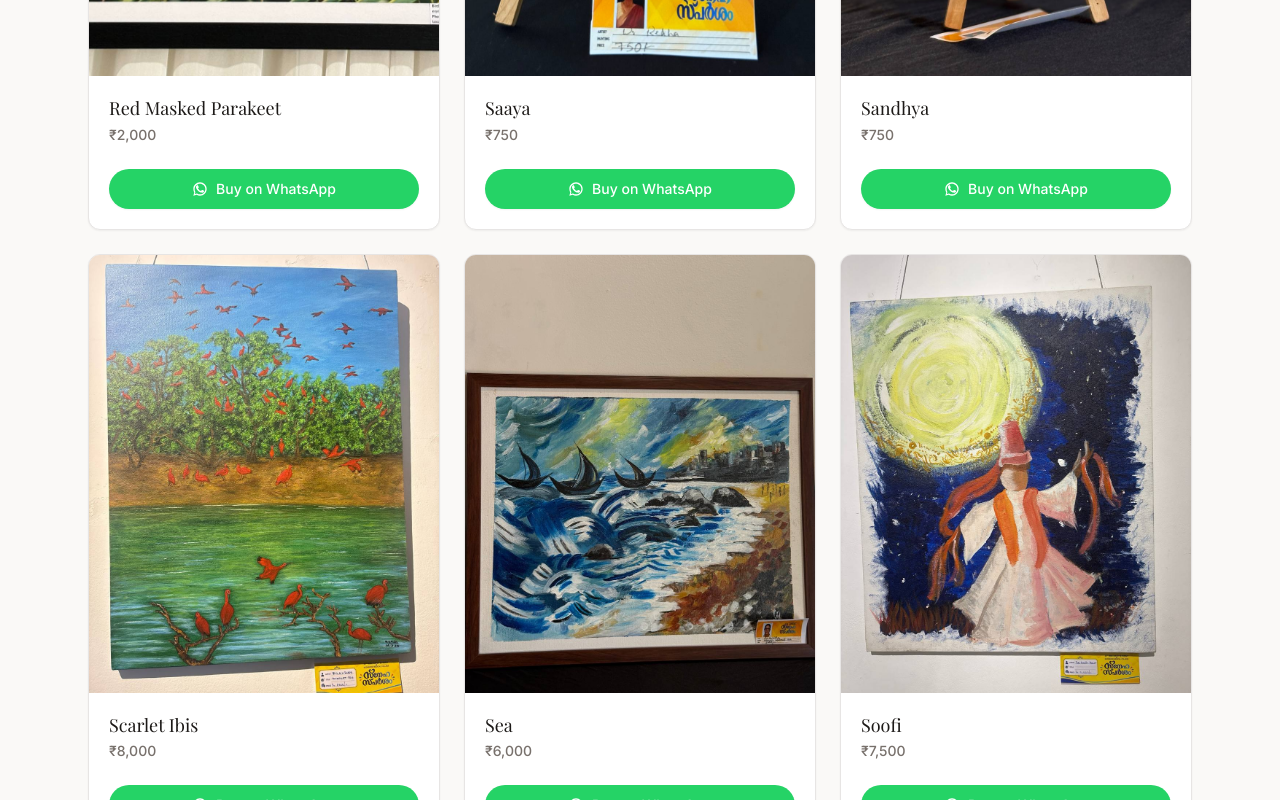
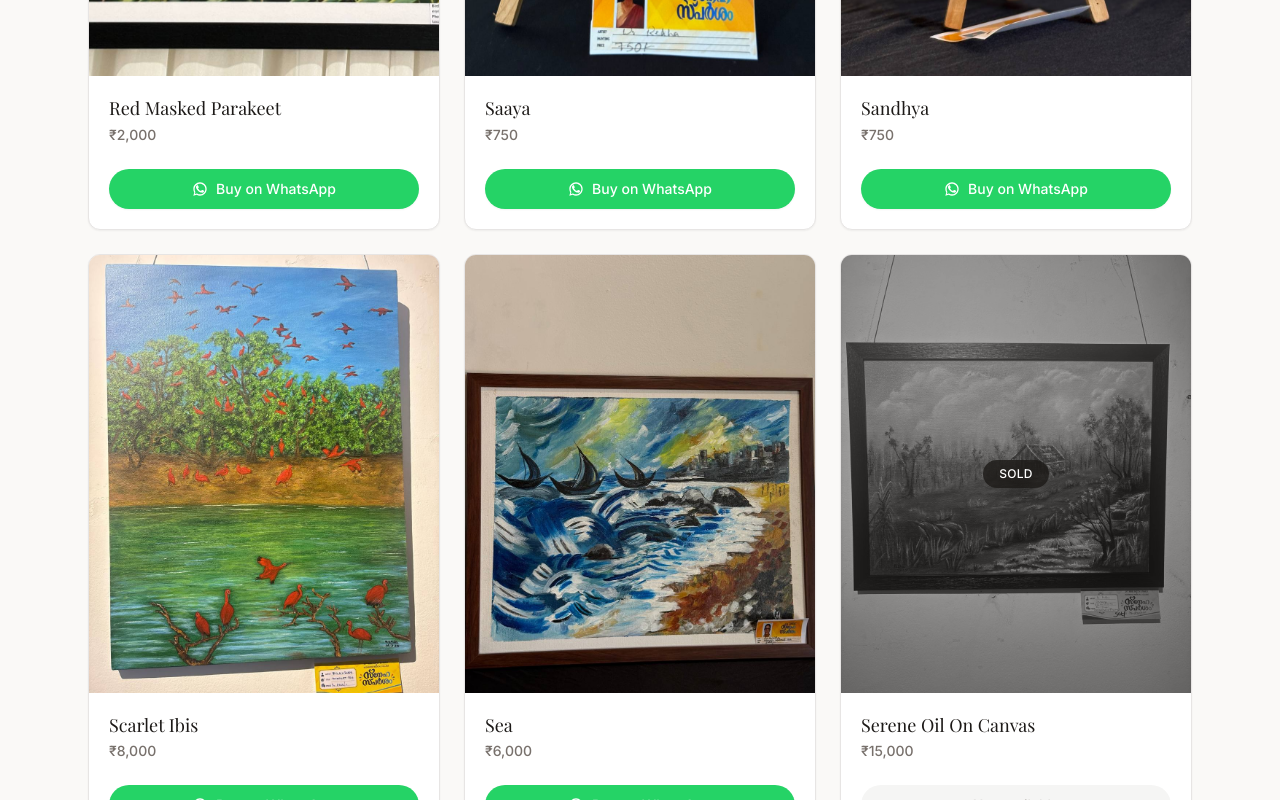
Before and after one commit to jasilmohmd/Art-catalogue, a Next.js app: page / in a window 1280 px wide. Shown: the part 11200-12000 px from the top of the page. Built offline with nearby package versions, Linux system fonts and the light colour scheme; a web font is replaced by a local one.

Commit message:
feat: add Serene Oil On Canvas artwork

```diff
--- a/data/artworks.ts
+++ b/data/artworks.ts
@@ -381,6 +381,13 @@ export const artworks: Artwork[] = [
     available: true,
   },
   {
+    id: "serene-oil-on-canvas",
+    name: "Serene Oil On Canvas",
+    price: 15000,
+    image: "/artworks/serene_oil_on_canvas-15000-sold.jpg",
+    available: false,
+  },
+  {
     id: "soofi",
     name: "Soofi",
     price: 7500,
```
Also changed, not shown: public/artworks/serene_oil_on_canvas-15000-sold.jpg (added).
